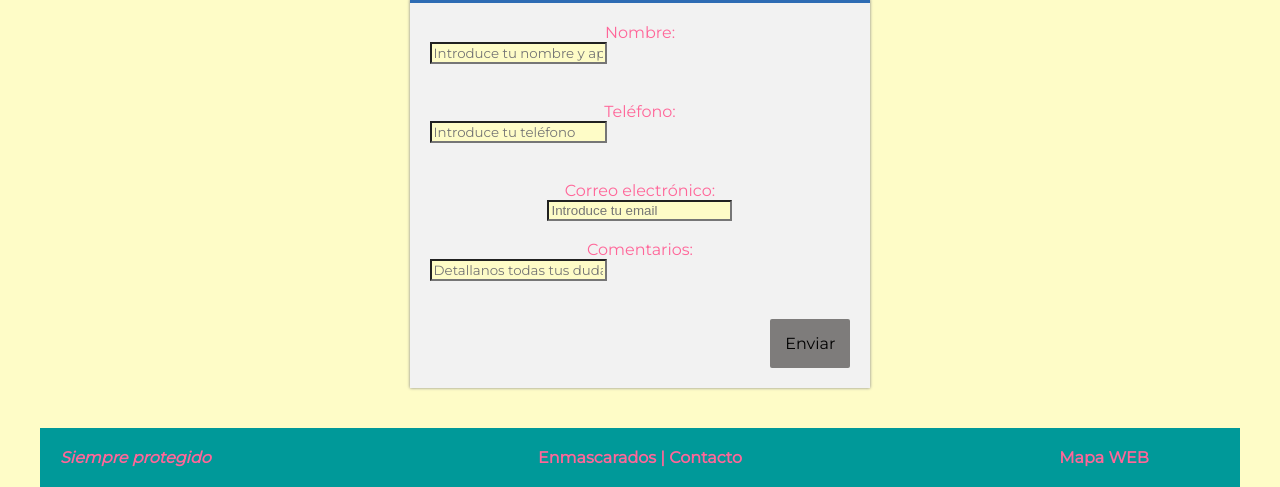
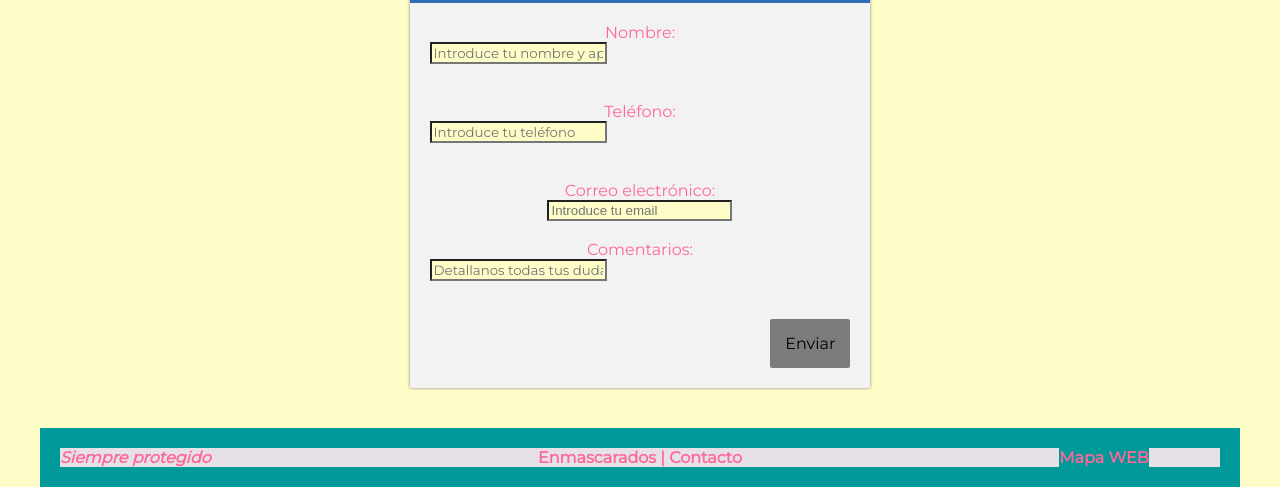
Before and after one commit to Gorkeles/tfg, a PHP site: page /contacto.view.php in a window 1280 px wide. Shown: the part 731-1218 px from the top of the page. Run offline with PHP 8.4, Linux system fonts and the light colour scheme.

Commit message:
colores de mierda de roberto culo abierto

```diff
--- a/estilos.css
+++ b/estilos.css
@@ -1,7 +1,8 @@
-color-definition {
-    --primary-color: #009999;
-    --secundary-color: #FEFCC7;
-    --tertiary-color: #FF6699;
+:root {
+    --primary-color: #E5E1E6;
+    --secundary-color: #CCFFFF;
+    --tertiary-color: #66ff66;
+    --text-color: #000000;
 }
 
 
```
